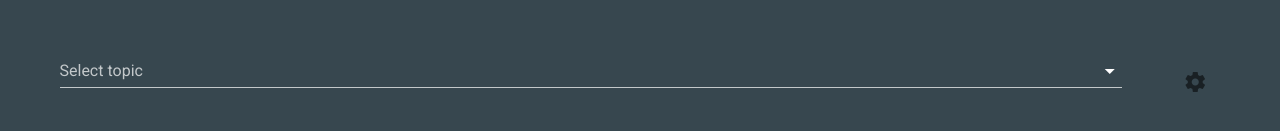
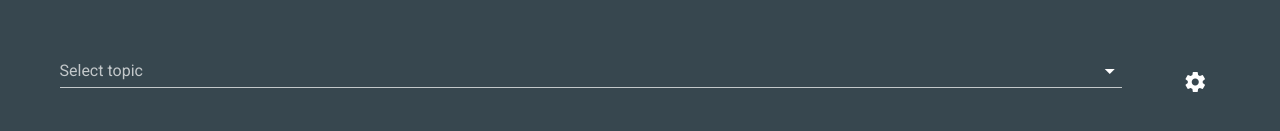
Before and after one commit to mooeypoo/experiment-wp-section-topics, a Vue app in the folder wikitopicsdemo/: page / in a window 1280 px wide. Shown: the part 591-722 px from the top of the page. Built offline with nearby package versions, Linux system fonts and the light colour scheme; what vue-masonry-css would draw is missing.

Commit message:
Make the cog button always white

```diff
--- a/wikitopicsdemo/src/components/SettingsDialog.vue
+++ b/wikitopicsdemo/src/components/SettingsDialog.vue
@@ -10,7 +10,7 @@
         v-bind="attrs"
         v-on="on"
       >
-        <v-icon>mdi-cog</v-icon>
+        <v-icon color="white">mdi-cog</v-icon>
       </v-btn>
     </template>
 
```
